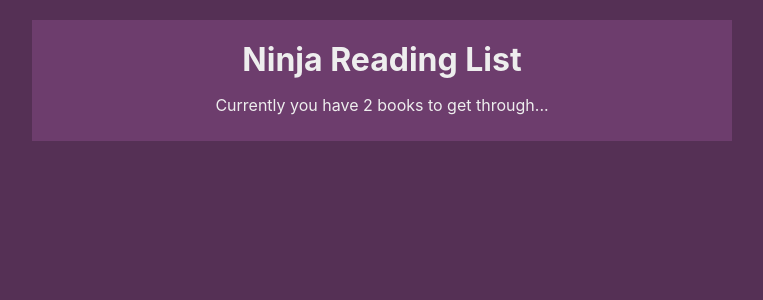
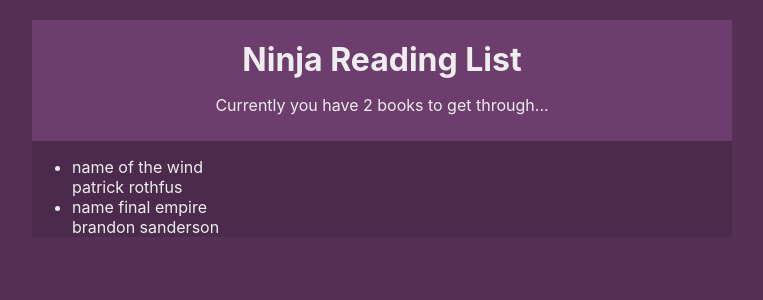
Before and after one commit to Ridalord/readingList, a React (Vite) app: page / in a window 1280 px wide. Shown: the top 300 px of the page, without its empty margins (258-1021 px from the left). Built offline with nearby package versions, Linux system fonts and the light colour scheme.

Commit message:
Add Book details

```diff
--- a/src/App.jsx
+++ b/src/App.jsx
@@ -1,3 +1,4 @@
+import BookList from './components/BookList'
 import Navbar from './components/Navbar'
 import BookContextProvider from './contexts/BookContext'
 
@@ -6,7 +7,8 @@ function App() {
 
   return (
     <BookContextProvider>
-      <Navbar/>
+      <Navbar />
+      <BookList/>
     </BookContextProvider>
   )
 }
--- a/src/components/BookDetails.jsx
+++ b/src/components/BookDetails.jsx
@@ -0,0 +1,19 @@
+import { useContext } from "react";
+import { BookContext } from "../contexts/BookContext";
+import PropTypes from "prop-types"
+
+const BookDetails = ({ book }) => {
+  const {removeBook} = useContext(BookContext)
+  return (
+    <li onClick={()=> removeBook(book.id)}>
+      <div className="title">{book.title}</div>
+      <div className="author">{book.author}</div>
+    </li>
+   );
+}
+
+BookDetails.propTypes = {
+  book: PropTypes.object.isRequired
+}
+
+export default BookDetails;
--- a/src/components/BookList.jsx
+++ b/src/components/BookList.jsx
@@ -1,5 +1,6 @@
 import { useContext } from "react";
 import { BookContext } from "../contexts/BookContext";
+import BookDetails from "./BookDetails";
 
 
 
```
